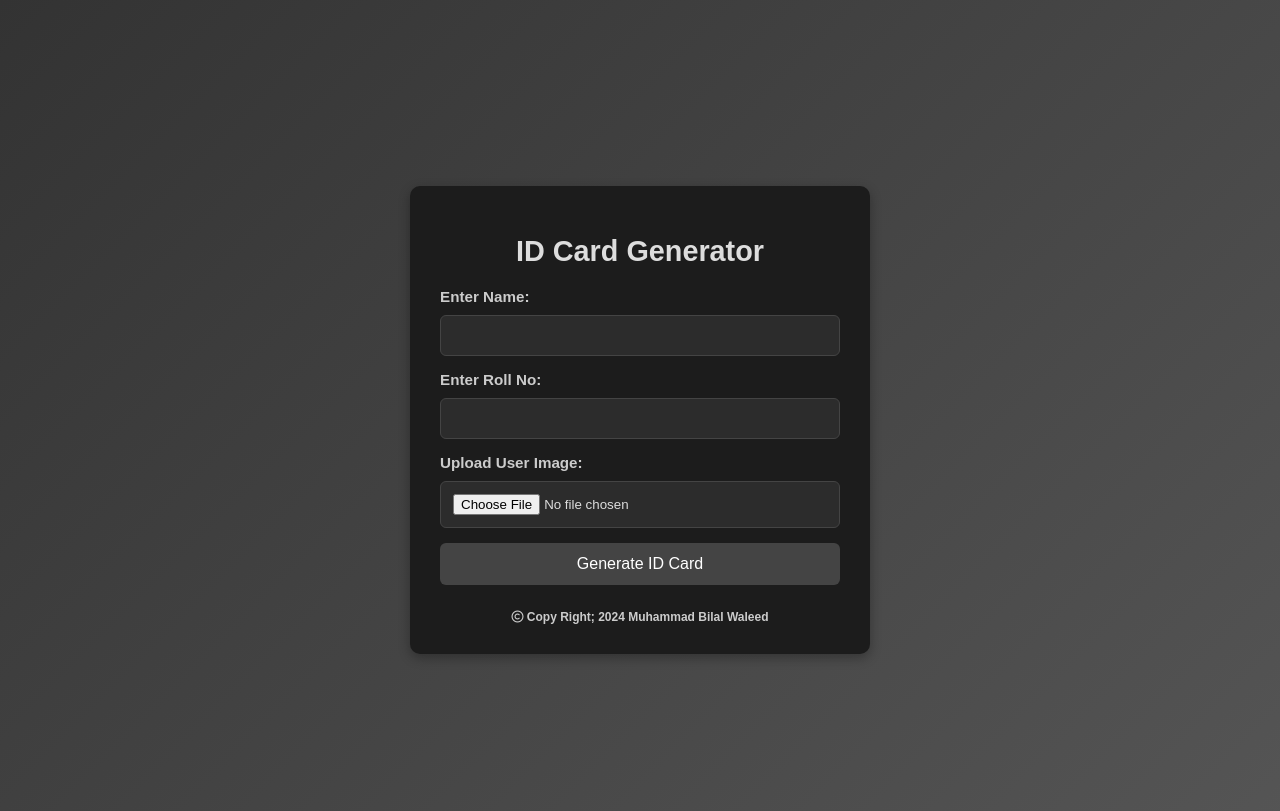
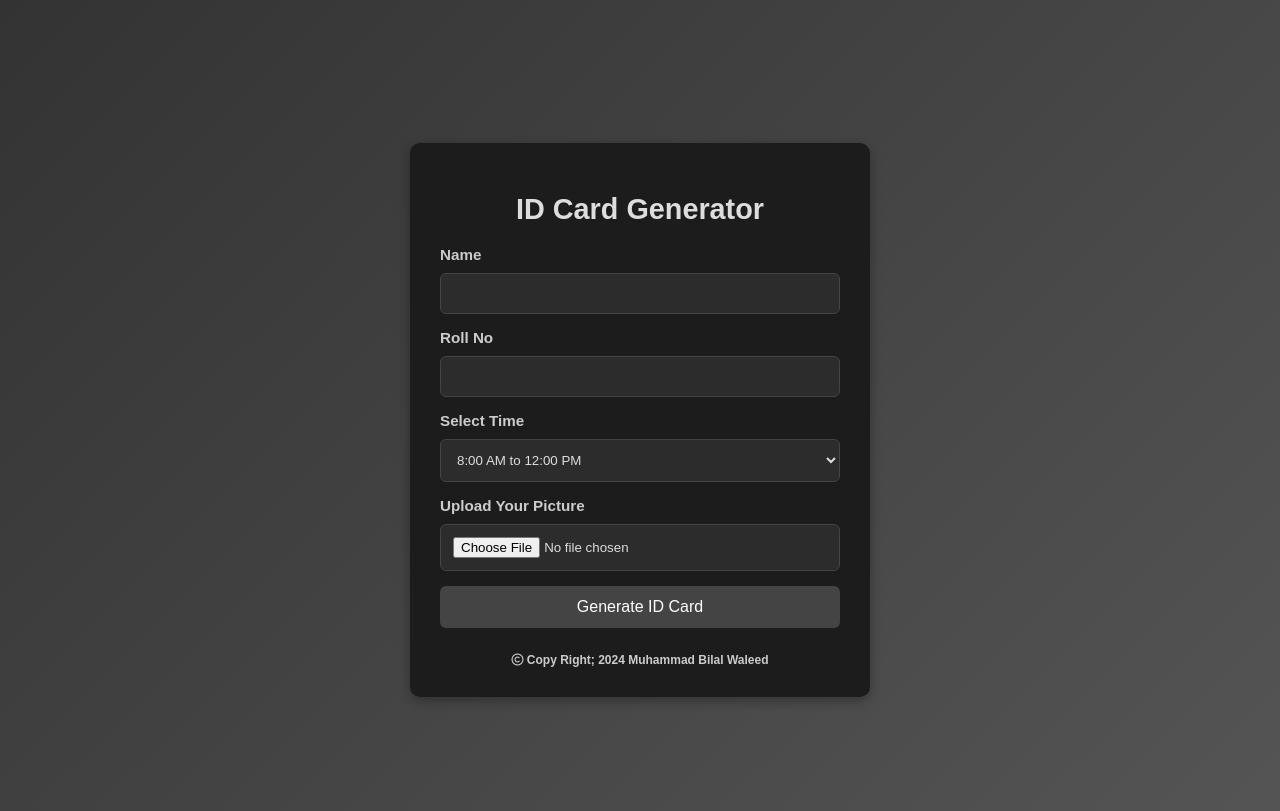
Before and after one commit to Bilal-Waleed/ID-card-Generator, a Flask app: page / in a window 1280 px wide. Shown: the top 811 px of the page. Run offline with Flask 3, Linux system fonts and the light colour scheme.

Commit message:
Some changes

```diff
--- a/app.py
+++ b/app.py
@@ -8,8 +8,10 @@ app = Flask(__name__)
 @app.route('/', methods=['GET', 'POST'])
 def index():
     if request.method == 'POST':
+
         name = request.form['name']
         roll_no = request.form['roll_no']
+        time_slot = request.form['time_slot']  # Get the time slot from the form
         user_image = request.files['user_image']
 
         # Use a temporary file to save the user-uploaded image
@@ -44,7 +46,7 @@ def index():
             ("City:", " Karachi"),
             ("Center:", " Bahria Auditorium"),
             ("Campus:", " Karsaz"),
-            ("Day/Time:", " Sunday-2:00 PM to 6:00 PM"),
+            ("Day/Time:", f" Sunday - {time_slot}"),  # Updated to include selected time slot
             ("Batch:", " 61")
         ]
 
--- a/templates/index.html
+++ b/templates/index.html
@@ -37,7 +37,7 @@
             color: #ccc;
             font-size: 0.95rem;
         }
-        input[type="text"], input[type="file"] {
+        input[type="text"], input[type="file"], select {
             width: 100%;
             padding: 12px;
             margin-bottom: 15px;
@@ -48,7 +48,7 @@
             box-sizing: border-box;
             transition: border 0.3s ease;
         }
-        input[type="text"]:focus, input[type="file"]:focus {
+        input[type="text"]:focus, input[type="file"]:focus, select:focus {
             border-color: #555;
             outline: none;
         }
@@ -73,12 +73,10 @@
         .copyright {
             text-align: center;
             font-size: 12px;
-            /* margin-bottom: 10px; */
             margin-top: 25px;
             font-weight: 600;
-            width: 100%;
             color:#ccc;
-}
+        }
         @media (max-width: 500px) {
             .container {
                 width: 90%;
@@ -90,14 +88,20 @@
     <div class="container">
         <h1>ID Card Generator</h1>
         <form action="/" method="POST" enctype="multipart/form-data">
-            <label for="name">Enter Name:</label>
+            <label for="name">Name</label>
             <input type="text" id="name" name="name" required>
 
-            <label for="roll_no">Enter Roll No:</label>
+            <label for="roll_no">Roll No</label>
             <input type="text" id="roll_no" name="roll_no" required>
 
-            <label for="user_image">Upload User Image:</label>
-            <input type="file" id="user_image" name="user_image" accept="image/*" required>
+            <label for="time_slot">Select Time</label>
+            <select id="time_slot" name="time_slot" required>
+                <option value="8:00 AM to 12:00 PM">8:00 AM to 12:00 PM</option>
+                <option value="2:00 PM to 6:00 PM">2:00 PM to 6:00 PM</option>
+            </select>
+
+            <label for="user_image">Upload Your Picture</label>
+            <input type="file" id="user_image" name="user_image" required>
 
             <button type="submit">Generate ID Card</button>
         </form>
```
